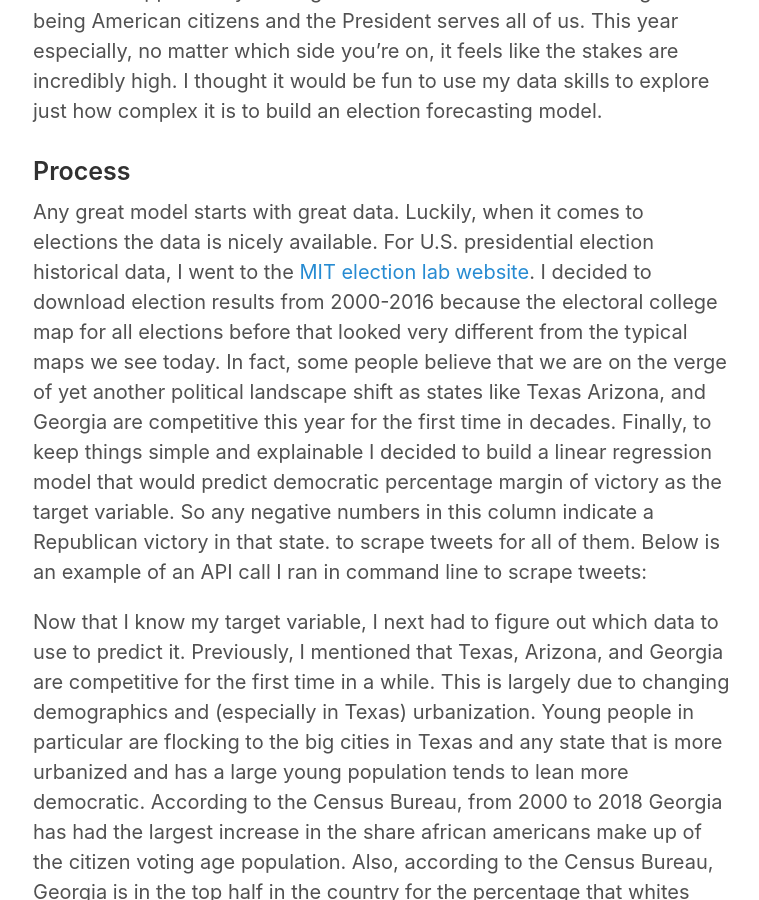
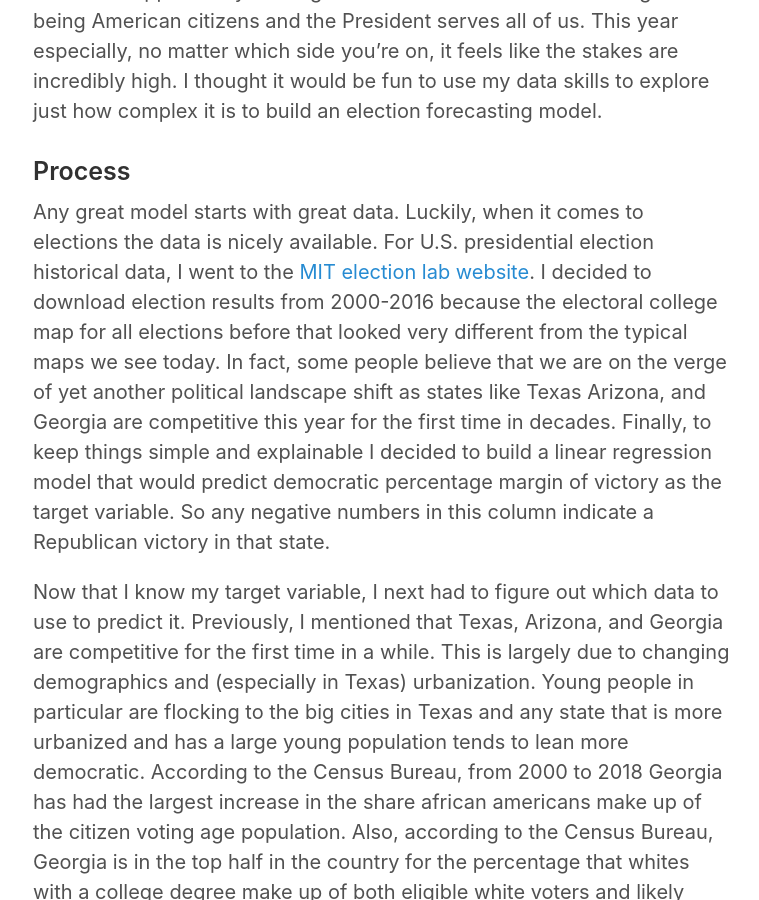
Before and after one commit to samirthanedar/samirthanedar.github.io, a Jekyll site: the page built from _posts/2020-09-14-Demographics-Election-Forecast-Model.md, in a window 1280 px wide and 900 px high, scrolled down 1005 px. Shown: the whole window, without its empty margins (257-1016 px from the left). Built offline with Jekyll 4.4.1, drawn with Linux system fonts in a browser that asks for light colours; some of the changed text lies outside the part shown.

Commit message:
more edits to election forecasting blog

```diff
--- a/_posts/2020-09-14-Demographics-Election-Forecast-Model.md
+++ b/_posts/2020-09-14-Demographics-Election-Forecast-Model.md
@@ -5,11 +5,13 @@ title: My demographic based election forecasting model predicts a close race
 
 ![electoral_college_map](/images/predicted_electoral_college_results.png)
 
+
 There are 50 days until the election. But in a year that feels like it will never end, that’s still a long time. Every day until the election, there will be an unlimited stream of polls and pundits pontificating about what they think will happen. Why? Voting is one of our main fundamental rights of being American citizens and the President serves all of us. This year especially, no matter which side you’re on, it feels like the stakes are incredibly high. I thought it would be fun to use my data skills to explore just how complex it is to build an election forecasting model.
 
 ### Process
 
-Any great model starts with great data. Luckily, when it comes to elections the data is nicely available. For U.S. presidential election historical data, I went to the [MIT election lab website](https://electionlab.mit.edu/data). I decided to download election results from 2000-2016 because the electoral college map for all elections before that looked very different from the typical maps we see today. In fact, some people believe that we are on the verge of yet another political landscape shift as states like Texas Arizona, and Georgia are competitive this year for the first time in decades. Finally, to keep things simple and explainable I decided to build a linear regression model that would predict democratic percentage margin of victory as the target variable. So any negative numbers in this column indicate a Republican victory in that state.  to scrape tweets for all of them. Below is an example of an API call I ran in command line to scrape tweets:
+
+Any great model starts with great data. Luckily, when it comes to elections the data is nicely available. For U.S. presidential election historical data, I went to the [MIT election lab website](https://electionlab.mit.edu/data). I decided to download election results from 2000-2016 because the electoral college map for all elections before that looked very different from the typical maps we see today. In fact, some people believe that we are on the verge of yet another political landscape shift as states like Texas Arizona, and Georgia are competitive this year for the first time in decades. Finally, to keep things simple and explainable I decided to build a linear regression model that would predict democratic percentage margin of victory as the target variable. So any negative numbers in this column indicate a Republican victory in that state.
 
 Now that I know my target variable, I next had to figure out which data to use to predict it. Previously, I mentioned that Texas, Arizona, and Georgia are competitive for the first time in a while. This is largely due to changing demographics and (especially in Texas) urbanization. Young people in particular are flocking to the big cities in Texas and any state that is more urbanized and has a large young population tends to lean more democratic. According to the Census Bureau, from 2000 to 2018 Georgia has had the largest increase in the share african americans make up of the citizen voting age population. Also, according to the Census Bureau, Georgia is in the top half in the country for the percentage that whites with a college degree make up of both eligible white voters and likely 2020 white voters. These trends are not found in other southern states and whites with college degrees are a group that have trended towards the Democrats in recent years. Finally, Arizona and Texas both have large (and rising) hispanic populations. This is yet another voter group that tends to lean Democratic.
 
@@ -34,13 +36,14 @@ So now for each year (2000, 2004, 2008, 2012, and 2016) I created a dataset that
 
 Now we’re ready to model.
 
-### Biden 271 - Trump 267:
+### Biden 271 - Trump 267
+
 
 Ultimately, I decided on a Lasso Regression model because it naturally “removes” features that are not as useful in prediction. Also, it uses regularization to combat overfitting which is a real concern given how few data points there are. The results were an extremely close Biden win (Biden gets 271 electoral votes and Trump gets 267) and an adjusted R squared of 0.798. That means the features I included are accounting for 79.8% of the variability in the target variable.
 
 You can see below the states the model predicted Biden to win and his predicted margin of victory for each one.
 
-**State** | **Electoral College Votes** | **Predicted Percentage Margin of Victory**
+**State** | **Electoral College Votes** | **Predicted Percentage Margin of Victory for Biden**
 ------------ | ------------- | -------------
 District of Columbia | 3 | 92.17%
 Massachusetts | 11 | 37.20%
@@ -67,7 +70,7 @@ Michigan | 16 | 0.45
 
 And here are the states that the model predicts Trump to win with his predicted margin of victory for each one:
 
-**State** | **Electoral College Votes** | **Predicted Percentage Margin of Victory**
+**State** | **Electoral College Votes** | **Predicted Percentage Margin of Victory for Trump**
 ------------ | ------------- | -------------
 South Dakota | 3 | 39.99
 West Virginia | 5 | 35.26
@@ -127,7 +130,7 @@ Keep in mind, all these features except the regions are the percentage that this
 ### Takeaways
 
 
-#### Gender
+#### Gender:
 
 The model has the coefficient of male population at -8.48. This means for every 1% increase in the male population in the state the Democratic margin goes down by 8.48 percentage points. In other words, the Republican margin increases by 8.48 percentage points. This is quite a significant relationship and confirmed by looking at polling data. Men do tend to lean more republican. Unfortunately, the Lasso model chose to exclude the percentage of females because the coefficient value did not have a significant p-value. So we cannot make any claim about the relationship between the percentage of women in a state and which party wins the election.
 
@@ -154,6 +157,7 @@ The big takeaway here is if a state is in the South, the democratic margin decre
 
 ### Learnings
 
+
 So from this process, what have I learned about election forecast modeling?
 
 1. **Election forecasting is inherently difficult.** There is very little data (we have only had 58 presidential elections in total!), and lots can change in between elections so we are always behind on the trends. In other words, we only confirm hypotheses every 4 years.
@@ -167,6 +171,7 @@ My hypothesis is that demographics can give us a lot of info on future election
 1. It does not tell us how current events will impact this election. This year feels like the opposite of business as usual and that will naturally affect the election too. How will COVID-19 play a part in the winner? How will millions of lost jobs, the wildfires on the west coast, and the racial injustice protests affect the election? These questions are not answered by this model.
 1. Similarly, this model does not take the polls into account. Thus, some margin predictions look really weird if you’ve been paying attention to the polls. Obviously, since we’re asking people directly, polls can give us a much more updated idea on what the predicted margin of victory will be.
 
-### Conclusions and Next Steps:
+### Conclusions and Next Steps
+
 
 Just to be clear, by posting this I am not saying I have a hot take that the race will be closer than expected. This model appears to be a baseline model. It gives us an idea of what to expect in the election based on demographics but we know it’s never that simple! The events of 2020 have had a significant impact on this race and cannot be ignored. A good way to easily take into account public sentiment due to events of 2020 would be to add polling data. Also, there is more demographic-type information to add like education level and a measure of religiosity in each state. In fact, in the next 50 days I plan to look at these two things and attempt to add them to the model. In the meantime, I hope this has been helpful for those looking to better understand election forecasting. I know it has been for me!
```
